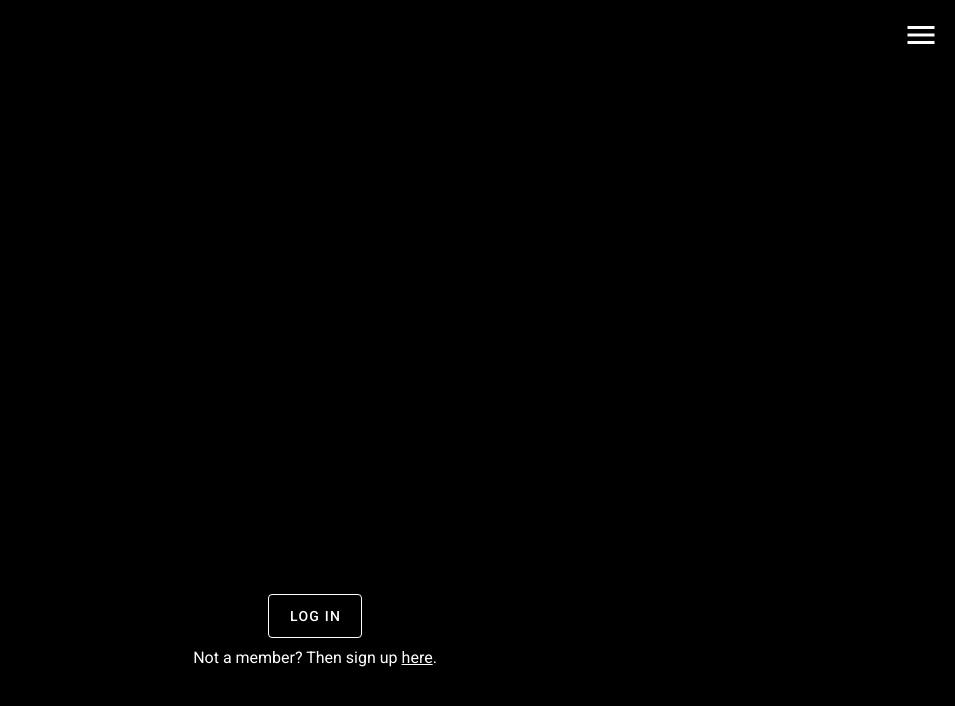
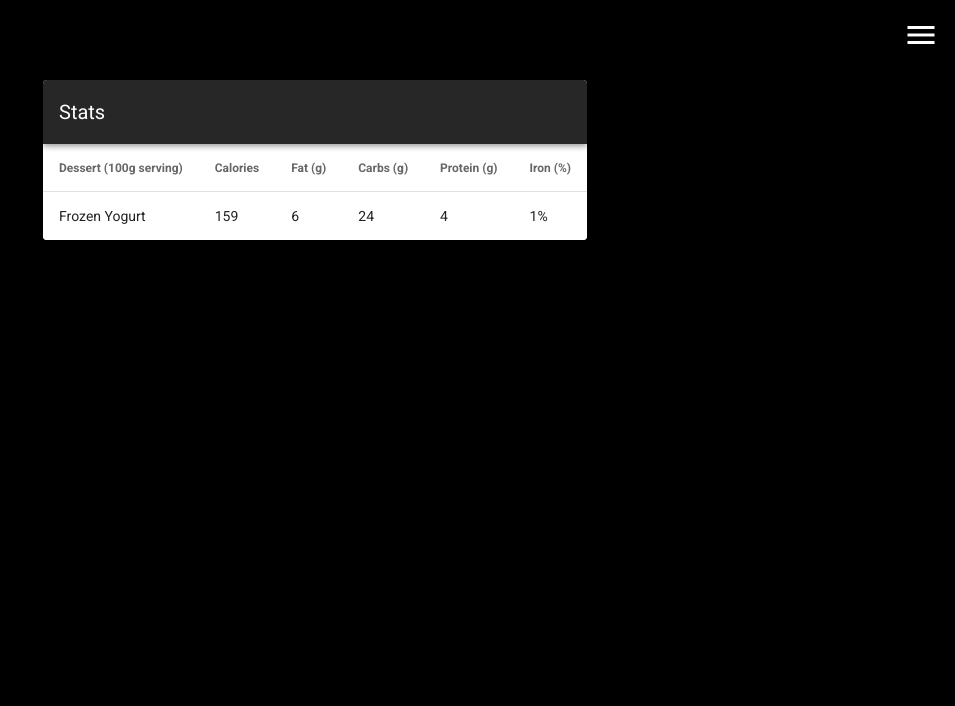
Before and after one commit to samueljohnwilson/golfpro-vue, a Vue app: page /#/ in a window 1280 px wide. Before the commit this address led to /#/home. Shown: the top 706 px of the page, without its empty margins (325-1280 px from the left). Built offline with nearby package versions, Linux system fonts and the light colour scheme.

Commit message:
Add stats page

```diff
--- a/src/App.vue
+++ b/src/App.vue
@@ -3,23 +3,26 @@
     <MenuBar v-if="!user"/>
     <Navigation/>
     <v-content>
-      <Landing/>
+      <!-- <Landing/> -->
+      <Stats/>
     </v-content>
   </v-app>
 </template>
 
 <script>
-import Landing from './components/Landing';
+// import Landing from './components/Landing';
 import Navigation from './components/Navigation';
 import MenuBar from './components/MenuBar';
+import Stats from './components/Stats';
 
 export default {
   name: 'App',
 
   components: {
-    Landing,
+    // Landing,
     Navigation,
     MenuBar,
+    Stats,
   },
 };
 </script>
--- a/src/components/Landing.vue
+++ b/src/components/Landing.vue
@@ -33,7 +33,7 @@ import RegisterModal from './RegisterModal.vue';
 
 export default {
   name: 'Landing',
-  data: function() {
+  data() {
     return {
       loginModal: false,
       registerModal: false,
--- a/src/components/MenuBar.vue
+++ b/src/components/MenuBar.vue
@@ -8,7 +8,6 @@
   >
     <div class="d-flex align-center">
       <v-img
-        alt="Vuetify Logo"
         class="shrink mr-2"
         contain
         src="../assets/golf-logo-title-white-no-sig.png"
@@ -23,15 +22,10 @@
   </v-app-bar>
 </template>
 <script>
-import { mapActions, mapGetters } from 'vuex';
+import { mapActions } from 'vuex';
 
 export default {
   name: 'MenuBar',
-  computed: {
-    ...mapGetters('user', [
-      'user',
-    ])
-  },
   methods: {
     ...mapActions('navigation', [
       'openDrawer',
--- /dev/null
+++ b/src/components/Stats.vue
@@ -0,0 +1,76 @@
+<template>
+  <v-layout
+    class="stats-wrapper"
+    text-center
+    wrap
+  >
+  <v-card>
+    <v-toolbar dark>
+      <v-toolbar-title>Stats</v-toolbar-title>
+    </v-toolbar>
+    <v-data-table
+      :headers="headings"
+      :items="items"
+      hide-default-footer
+    ></v-data-table>
+  </v-card>
+  </v-layout>
+</template>
+<script>
+export default {
+  name: 'Stats',
+  data() {
+    return {
+      headings: [
+        {
+          text: 'Dessert (100g serving)',
+          align: 'left',
+          sortable: false,
+          value: 'name',
+        },
+        { text: 'Calories', value: 'calories' },
+        { text: 'Fat (g)', value: 'fat' },
+        { text: 'Carbs (g)', value: 'carbs' },
+        { text: 'Protein (g)', value: 'protein' },
+        { text: 'Iron (%)', value: 'iron' },
+      ],
+      items: [
+        {
+          name: 'Frozen Yogurt',
+          calories: 159,
+          fat: 6.0,
+          carbs: 24,
+          protein: 4.0,
+          iron: '1%',
+        },
+      ],
+    }
+  },
+  methods: {
+    mapHeadings(rawHeadings) {
+      rawHeadings.map((datum) => {
+        return {
+          text: datum.text,
+          value: datum.value,
+        }
+      });
+    },
+    mapStats(rawData) {
+      rawData.map((datum) => {
+        return {
+          text: datum.text,
+          value: datum.value,
+        }
+      });
+    }
+  },
+}
+</script>
+<style lang="less" scoped>
+  .stats-wrapper {
+    display: flex;
+    flex-direction: column;
+    align-items: center;
+    margin-top: 10px;
+  }
+</style>
--- a/src/store/index.js
+++ b/src/store/index.js
@@ -2,12 +2,14 @@ import Vue from 'vue';
 import Vuex from 'vuex';
 import navigation from './modules/navigation';
 import user from './modules/user';
+import stats from './modules/stats';
 
 Vue.use(Vuex);
 
 export default new Vuex.Store({
   modules: {
     navigation,
-    user
+    user,
+    stats
   }
 })
--- /dev/null
+++ b/src/store/modules/stats.js
@@ -0,0 +1,27 @@
+const state = {
+  average: 1,
+};
+
+const getters = {
+  average: (_state) => _state.average,
+};
+
+const actions = {
+  setAverage({ commit }, value) {
+    commit('SET_AVERAGE', value);
+  },
+};
+
+const mutations = {
+  ['SET_AVERAGE'](_state, value) {
+    _state.average = value;
+  },
+};
+
+export default {
+  state,
+  getters,
+  actions,
+  mutations,
+  namespaced: true,
+};
```
